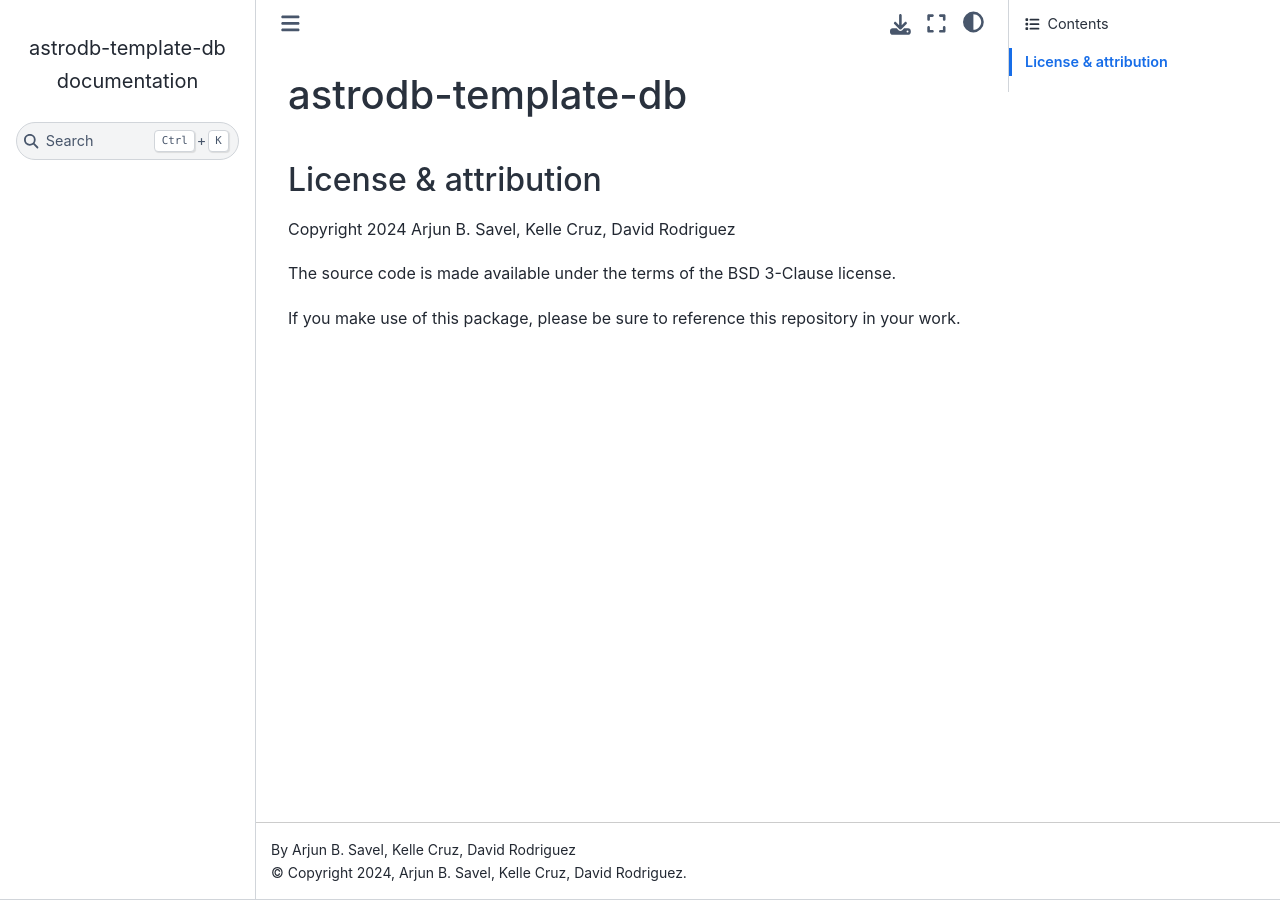
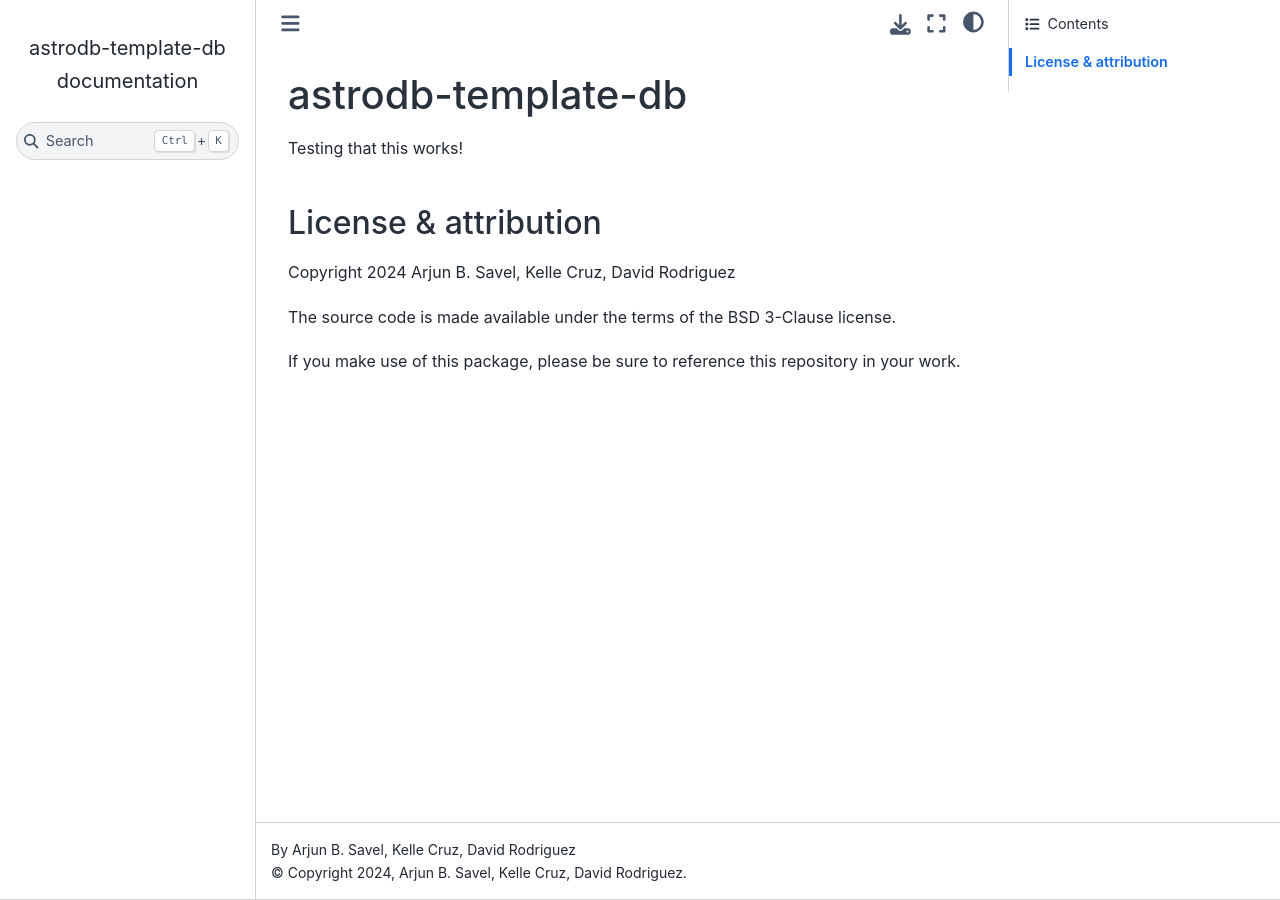
Before and after one commit to astrodbtoolkit/astrodb-template-db, a Sphinx documentation site: the page built from docs/index.rst, in a window 1280 px wide. Built offline with Sphinx 7.4.7 and the Sphinx Book theme 1.1.4, drawn with Linux system fonts in a browser that asks for light colours; the version number could not be read and is left out.

Commit message:
make root file not blank

```diff
--- a/docs/index.rst
+++ b/docs/index.rst
@@ -1,27 +1,7 @@
 astrodb-template-db
 ==================================
 
-
-
-.. toctree::
-   :maxdepth: 1
-   :caption: Getting Started
-
-
-
-
-
-.. toctree::
-   :maxdepth: 1
-   :caption: For developers
-
-
-
-.. toctree::
-   :maxdepth: 1
-   :caption: Documentation
-
-
+Testing that this works!
 
 License & attribution
 ---------------------
```
